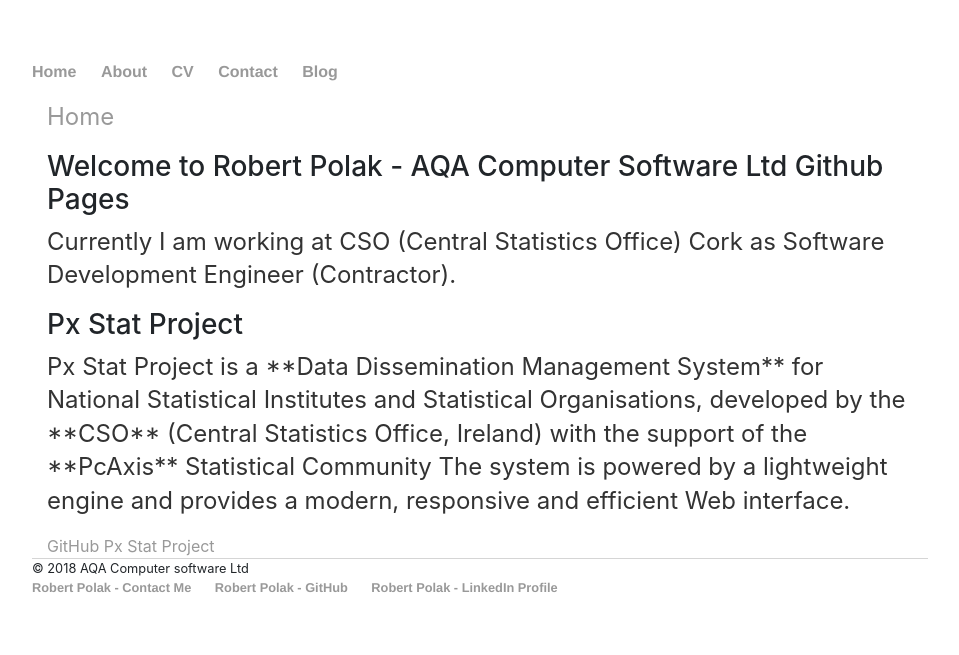
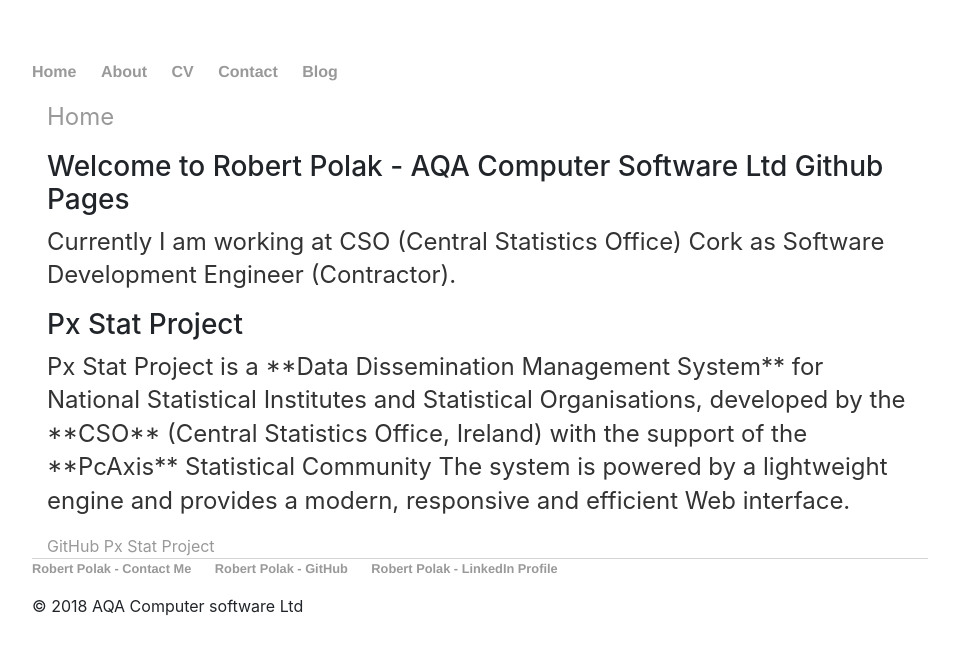
Before and after one commit to robertpolak1968/robertpolak1968.github.io, a Jekyll site: the page built from index.html, in a window 1280 px wide. Shown: the top 655 px of the page, without its empty margins (160-1119 px from the left). Built offline with Jekyll 4.4.1, drawn with Linux system fonts in a browser that asks for light colours; nearby versions of some CDN libraries; part of the change alters nothing that is shown.

```diff
--- a/_layouts/default.html
+++ b/_layouts/default.html
@@ -36,12 +36,13 @@
 		</div><!-- /.container -->
 
 		<footer>
-		© 2018 AQA Computer software Ltd
+
     		<ul>
         		<li><a href="mailto:robertpolak1968@gmail.com">Robert Polak - Contact Me</a></li>
         		<li><a href="https://github.com/robertpolak1968" target="_blank" >Robert Polak - GitHub</a></li>
 			<li><a href="https://www.linkedin.com/in/robertpolak1968/" target="_blank" >Robert Polak - LinkedIn Profile</a></li>
 		</ul>
 		</footer>
+		© 2018 AQA Computer software Ltd
 	</body>
 </html>
```
